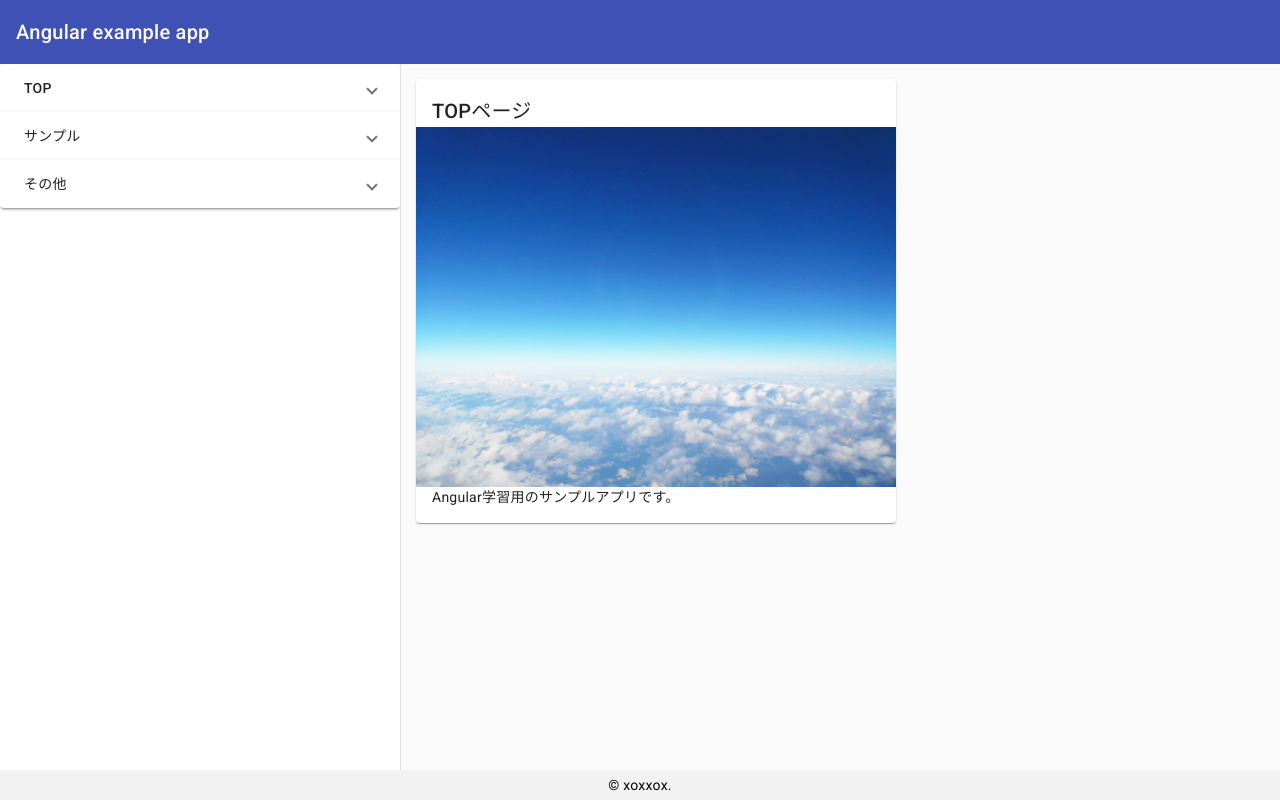
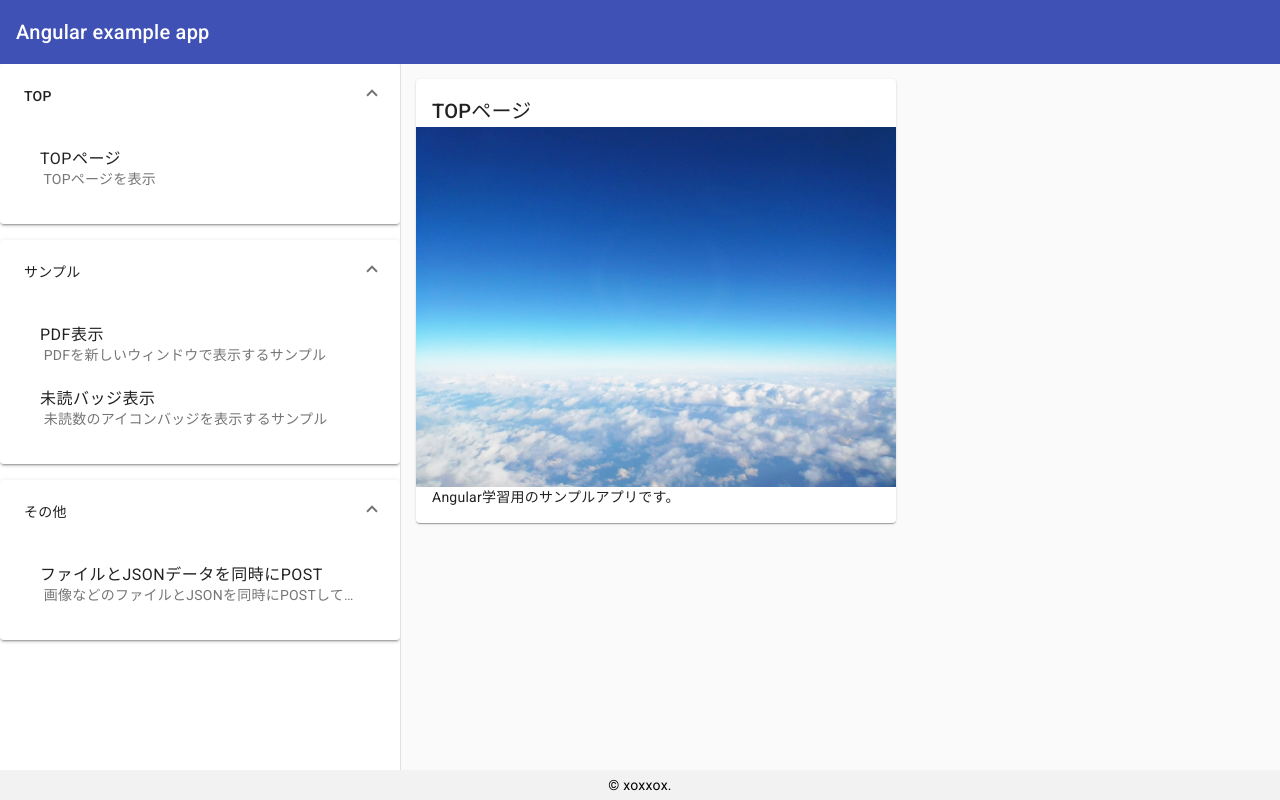
Before and after one commit to kurofune0915/angular-example-app, an Angular app: page /top in a window 1280 px wide. Built offline with nearby package versions, Linux system fonts and the light colour scheme.

Commit message:
💄  サイドナビの複数展開を許容

```diff
--- a/src/app/sidenav/sidenav.component.html
+++ b/src/app/sidenav/sidenav.component.html
@@ -1,5 +1,5 @@
-<mat-accordion>
-  <mat-expansion-panel class="nav" *ngFor="let nav of sidenav">
+<mat-accordion multi>
+  <mat-expansion-panel class="nav" *ngFor="let nav of sidenav" expanded>
     <mat-expansion-panel-header>
       <mat-panel-title>{{ nav.category }}</mat-panel-title>
     </mat-expansion-panel-header>
```
